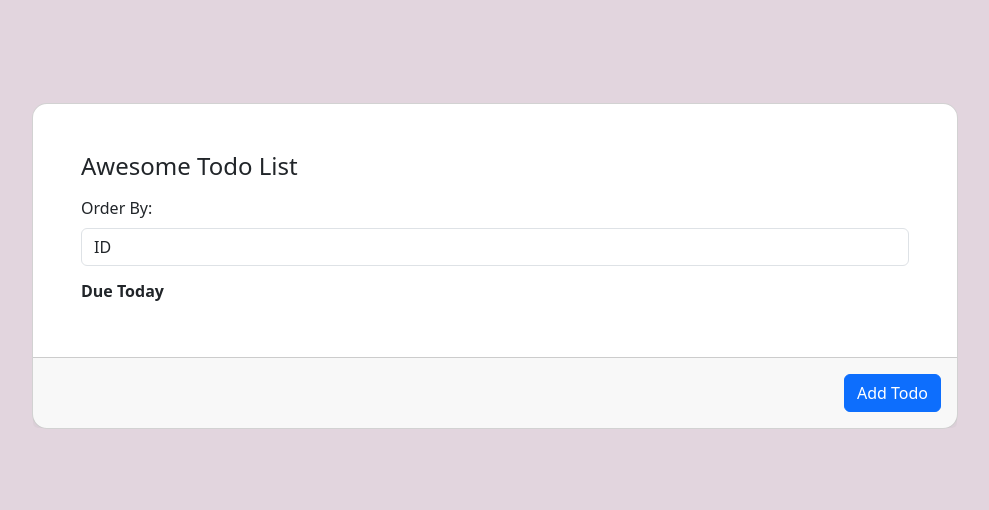
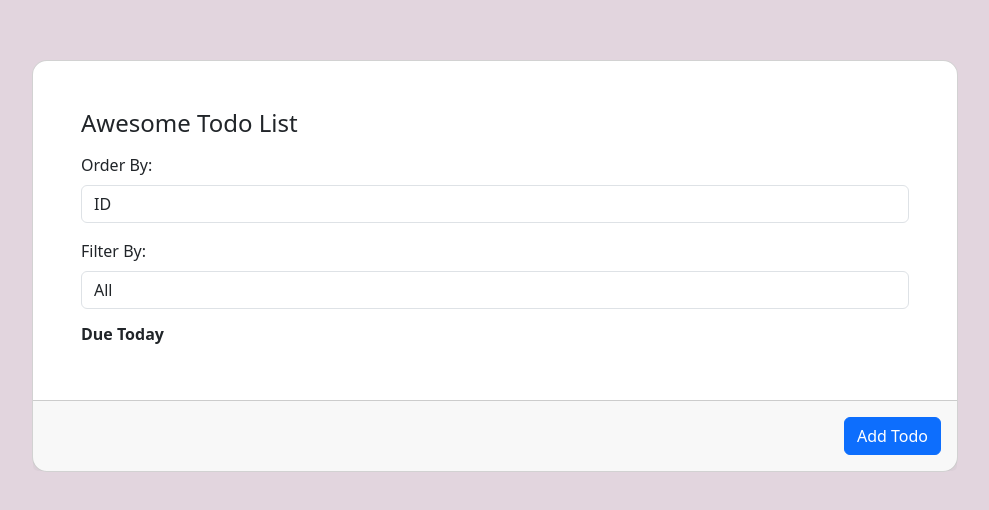
Before and after one commit to hoshiirui/hoshii-todo-express-js, a React (Create React App) app in the folder frontend/: page / in a window 1280 px wide. Shown: the part 134-644 px from the top of the page, without its empty margins (145-1134 px from the left). Built offline with nearby package versions, Linux system fonts and the light colour scheme; no server answers; the HTML template or start-up script is replaced by a standard one.

Commit message:
frontend completed for filter

```diff
--- a/frontend/src/components/TodoList.js
+++ b/frontend/src/components/TodoList.js
@@ -1,10 +1,14 @@
 import React, {useState, useEffect} from 'react'
 import axios from "axios"
 import { Link } from 'react-router-dom'
-import { useNavigate, useParams } from 'react-router-dom'
+// import { useNavigate, useParams } from 'react-router-dom'
 
 const TodoList = () => {
     //a little internal css
+    const buttonSpace = {
+      marginRight: '1rem',
+    };
+
     const customStyle = {
       color: 'green',
     };
@@ -12,17 +16,23 @@ const TodoList = () => {
     // For Getting Data
     const[todos, setTodos] = useState([])
     const[orderMode, setOrderMode] = useState("id")
+    const[filterMode, setFilterMode] = useState(3)
 
     useEffect(() => {
       sortTodo()
-    }, [orderMode]);
+    }, [orderMode, filterMode]);
 
     const orderChange = (e) => {
       setOrderMode(e.target.value)
     }
 
+    const filterChange = (e) => {
+      setFilterMode(e.target.value)
+      // console.log(filterMode)
+    }
+
     const sortTodo = async () =>{
-      const response = await axios.get(`http://localhost:5000/todos/order/${orderMode}`)
+      const response = await axios.get(`http://localhost:5000/todos/${orderMode}/${filterMode}`)
       setTodos(response.data)
     }
 
@@ -58,6 +68,7 @@ const TodoList = () => {
               <div className="card" style={{borderRadius: '15px'}}>
                 <div className="card-body p-5">
                   <h4 className="mb-3">Awesome Todo List</h4>
+
                   <div className="form-group mb-3">
                     <label htmlFor="orderMode" className="form-label">Order By:</label>
                     <select className="form-control" id="orderMode" value={orderMode} onChange={orderChange}>
@@ -66,6 +77,16 @@ const TodoList = () => {
                       <option value="title">Title</option>
                     </select>
                   </div>
+                  <div className="form-group mb-3">
+                    <label htmlFor="filterMode" className="form-label">Filter By:</label>
+                    <select className="form-control" id="filterMode" value={filterMode} onChange={filterChange}>
+                      <option value='3'>All</option>
+                      <option value='0'>To-do</option>
+                      <option value='1'>In Progress</option>
+                      <option value='2'>Done</option>
+                    </select>
+                  </div>
+
                   {/* Menampilkan isinya */}
                   <ul className="list-group mb-0">
                   <h6><b>Due Today</b></h6>
@@ -82,7 +103,8 @@ const TodoList = () => {
                           return (
                             <li key={todo.id} className="list-group-item d-flex justify-content-between align-items-center border-start-0 border-top-0 border-end-0 border-bottom rounded-0 mb-0">
                             <div className="d-flex align-items-center">
-                                <input className="form-check-input me-2" type="checkbox" onClick={()=> changeStatus(todo.id, todo.title, todo.description, todo.status, todo.deadline, todo.userid)} defaultValue aria-label="..."/>
+                                {/* <input className="form-check-input me-2" type="checkbox" onClick={()=> changeStatus(todo.id, todo.title, todo.description, todo.status, todo.deadline, todo.userid)} defaultValue aria-label="..."/> */}
+                                <button style={buttonSpace} className="btn btn-primary" type="button" onClick={()=> changeStatus(todo.id, todo.title, todo.description, todo.status, todo.deadline, todo.userid)}>To-Do</button>
                                 <b>{todo.title}</b>: {todo.description}
                             </div>
                             <p>{deadlineTime}</p> {/* Display the extracted time */}
@@ -96,7 +118,8 @@ const TodoList = () => {
                           return (
                             <li key={todo.id} className="list-group-item d-flex justify-content-between align-items-center border-start-0 border-top-0 border-end-0 border-bottom rounded-0 mb-0">
                             <div className="d-flex align-items-center">
-                                <input className="form-check-input me-2" type="checkbox" onClick={()=> changeStatus(todo.id, todo.title, todo.description, todo.status, todo.deadline, todo.userid)} defaultValue aria-label="..." defaultChecked />
+                                {/* <input className="form-check-input me-2" type="checkbox" onClick={()=> changeStatus(todo.id, todo.title, todo.description, todo.status, todo.deadline, todo.userid)} defaultValue aria-label="..." defaultChecked /> */}
+                                <button style={buttonSpace} className="btn btn-success" type="button" onClick={()=> changeStatus(todo.id, todo.title, todo.description, todo.status, todo.deadline, todo.userid)}>Done</button>
                                 <s><b>{todo.title}</b>: {todo.description}</s>
                             </div>
                             <p>{deadlineTime}</p> {/* Display the extracted time */}
@@ -110,7 +133,8 @@ const TodoList = () => {
                           return (
                             <li key={todo.id} className="list-group-item d-flex justify-content-between align-items-center border-start-0 border-top-0 border-end-0 border-bottom rounded-0 mb-0">
                             <div className="d-flex align-items-center">
-                                <input className="form-check-input me-2" type="checkbox" onClick={()=> changeStatus(todo.id, todo.title, todo.description, todo.status, todo.deadline, todo.userid)} defaultValue aria-label="..." />
+                                {/* <input className="form-check-input me-2" type="checkbox" onClick={()=> changeStatus(todo.id, todo.title, todo.description, todo.status, todo.deadline, todo.userid)} defaultValue aria-label="..." /> */}
+                                <button style={buttonSpace} className="btn btn-warning" type="button" onClick={()=> changeStatus(todo.id, todo.title, todo.description, todo.status, todo.deadline, todo.userid)}>In Progress</button>
                                 <span style={customStyle}><b>{todo.title}</b>: {todo.description}</span>
                             </div>
                             <p>{deadlineTime}</p> {/* Display the extracted time */}
```
